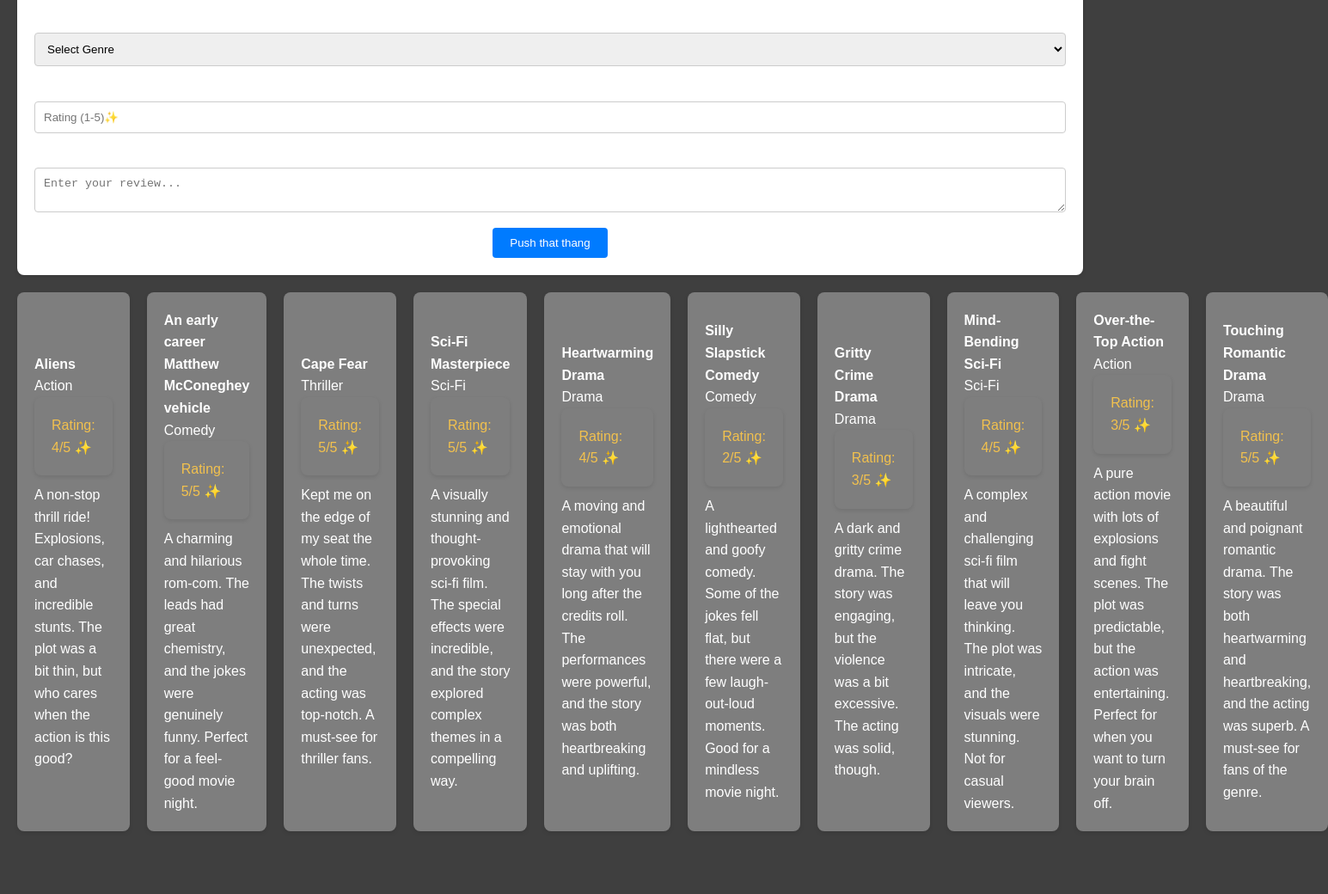
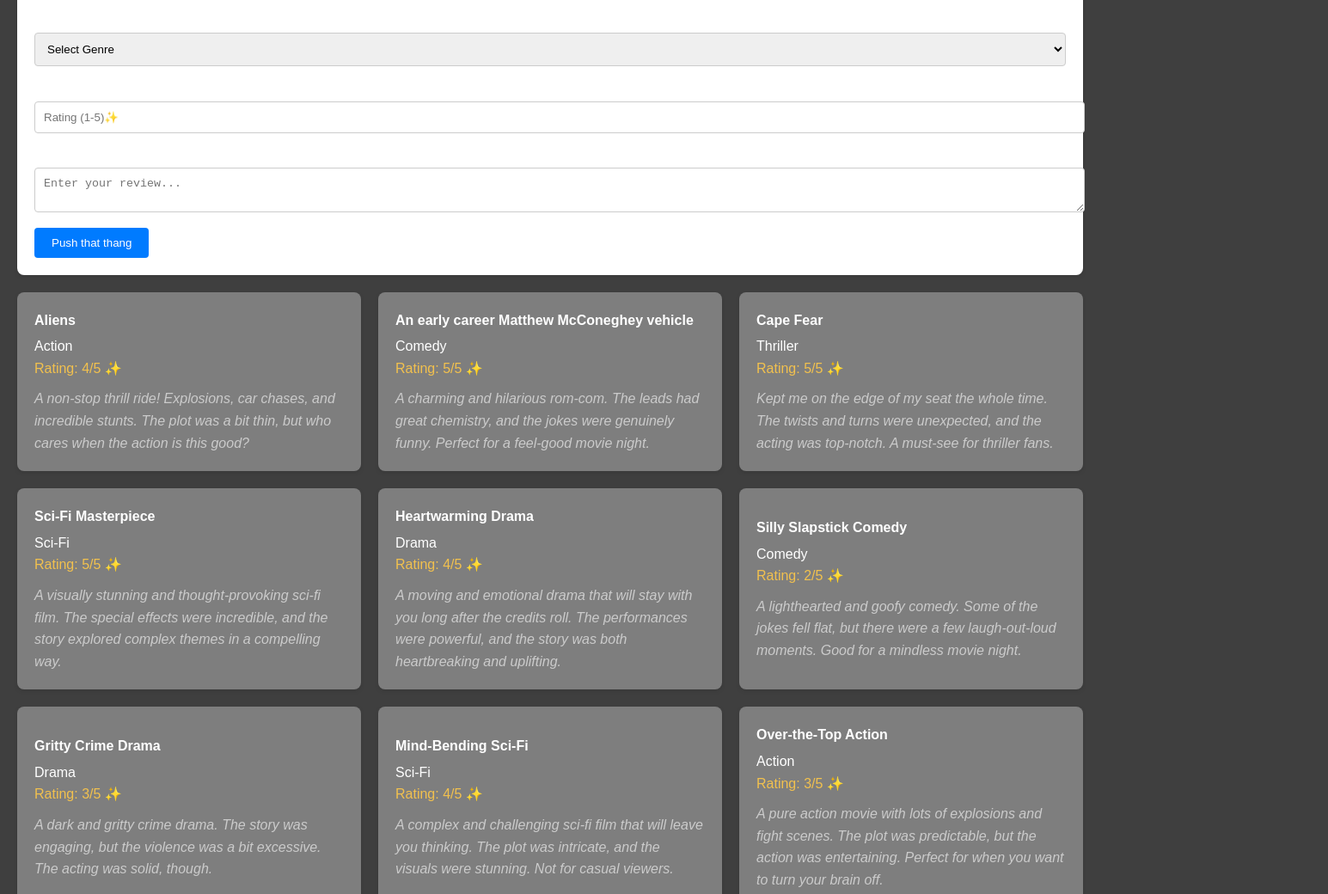
Before and after one commit to mite404/film-review-js, a website built with Vite: page index.html in a window 1280 px wide. Shown: the part 291-1331 px from the top of the page at 86% size, 1545 px wide, since content can reach past the window. Before the commit the page ends 1278 px from the top, so only its background shows below. Built offline with nearby package versions, Linux system fonts and the light colour scheme.

Commit message:
Style Reviews Feed into reactive list
- debug CSS to style 'review-list', '.film-item' to be a reactive list of 3 cards per column

```diff
--- a/index.html
+++ b/index.html
@@ -50,9 +50,8 @@
             </div>
         </form>
     </div>
-
-    <div id="review-list">
-        <!-- Reviews Populate Here!! -->
+    <div class="review-list" id="review-list">
+            <!-- Reviews Populate Here!! -->
     </div>
     <script type="module" src="/src/main.js"></script>
 </body>
--- a/src/main.js
+++ b/src/main.js
@@ -6,39 +6,25 @@ import { reviews } from "./reviews.js";
 const reviewList = document.getElementById("review-list");
 const reviewForm = document.getElementById("review-form");
 
-// const reviews = [];
-
-// TODO 1: add review form w/ fields
-// title, genre, rating, review text
-// submit review button
-
-// TODO 2: display film reviews
-// tap into array and display:
-// title, genre, rating, review text
-// possible stretch goal display as review 'cards'
 
 // TODO 3: filter by genre
 // could display total # of reviews submitted
 // display average rating of all reviews
 
-// submitBtn.addEventListener('click', function() {
-//     createReview()
-//     console.log('submitting...')
-// })
 
 function getReviewsFeedHTML() {
   console.log("getReviewsFeedHTML called");
-  reviewList.style.display = "flex";
+  // reviewList.style.display = "flex";
 
   let reviewHTML = ``;
 
   reviews.forEach(function (review) {
     reviewHTML += `
             <div class="film-item">
-                <h4>${review.title}</h4>
+                <h4 class="">${review.title}</h4>
                 <p>${review.genre}</p>
-                <p class="film-item rating">Rating: ${review.rating}/5 ✨</p>
-                <p>${review.review}</p>
+                <p class="rating">Rating: ${review.rating}/5 ✨</p>
+                <p class="review-text">${review.review}</p>
             </div>
         `;
   });
--- a/src/style.css
+++ b/src/style.css
@@ -1,6 +1,5 @@
 /* Basic Reset and Box Sizing */
 * {
-    box-sizing: border-box;
     margin: 0;
     padding: 0;
 }
@@ -20,7 +19,6 @@ body {
 }
 
 .card {
-    display: flex;
     justify-content: center;
 }
 
@@ -70,12 +68,16 @@ button:hover {
 
 /* Review List Styles */
 #review-list {
-    display: none; /* Use grid for layout */
-    grid-template-columns: repeat(3, 1fr); /* Responsive columns */
-    gap: 20px; /* Spacing between cards */
+    display: grid;
+    grid-template-columns: repeat(3, 1fr);
+    gap: 20px; /* Consistent gap between items */
+    /*padding: 20px; !* Add padding to the container for spacing around items *!*/
 }
 
 .film-item {
+    /*width: 500px;*/
+    /*height: 300px;*/
+    box-sizing: border-box;
     background-color: #7e7e7e;
     align-content: center;
     padding: 20px;
@@ -83,8 +85,9 @@ button:hover {
     box-shadow: 0 2px 5px rgba(0, 0, 0, 0.1);
 }
 
-.film-item h3 {
+.film-item h4 {
     margin-bottom: 5px;
+    margin-top: 0;
 }
 
 .film-item .rating {
@@ -94,7 +97,7 @@ button:hover {
 
 .film-item .review-text {
     font-style: italic;
-    color: #666;
+    color: #cbcbcb;
 }
 
 /* Filter Styles */
@@ -112,8 +115,9 @@ button:hover {
 }
 
 /* Basic Responsive Design (adjust breakpoints as needed) */
-@media (max-width: 768px) {
+/* Media query to ensure at most 3 columns */
+@media (min-width: 900px) { /* Adjust breakpoint as needed */
     #review-list {
-        grid-template-columns: 1fr; /* Single column on smaller screens */
+        grid-template-columns: repeat(3, 1fr); /* Force 3 columns */
     }
 }
```
